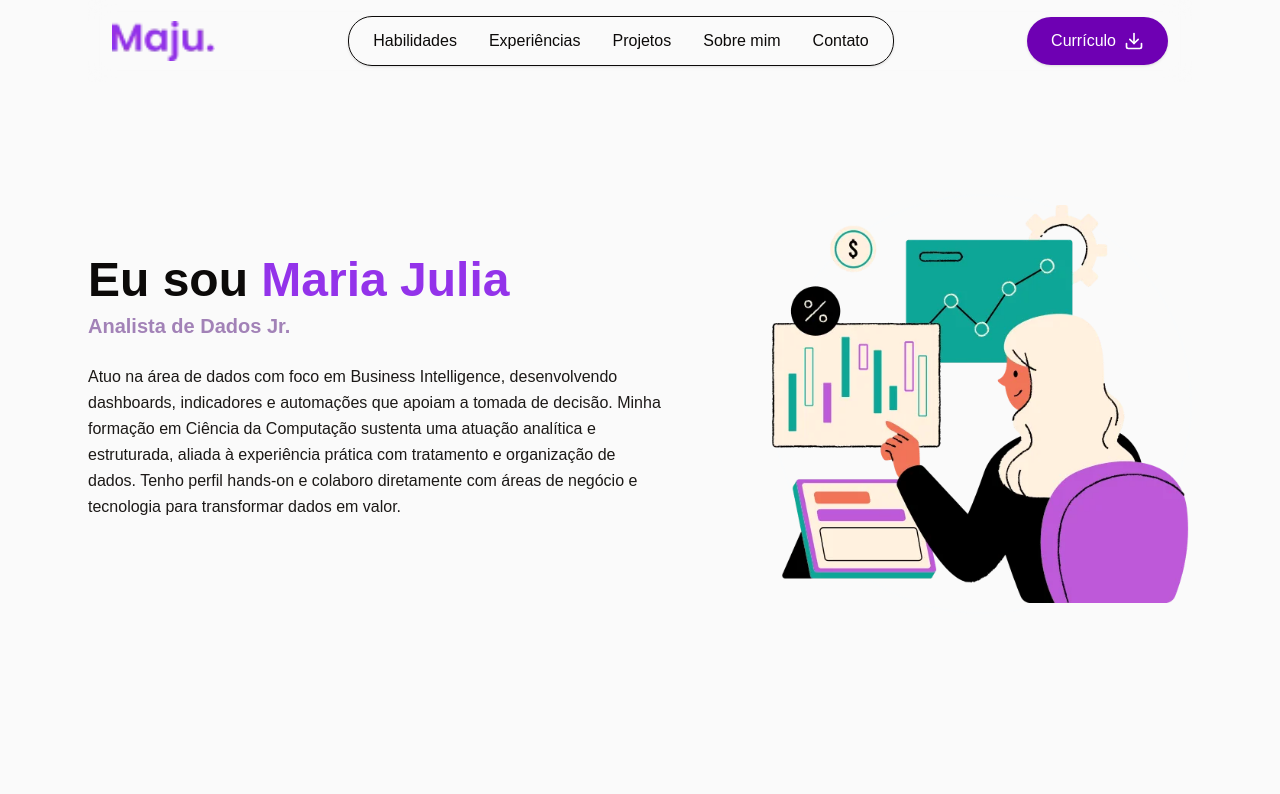
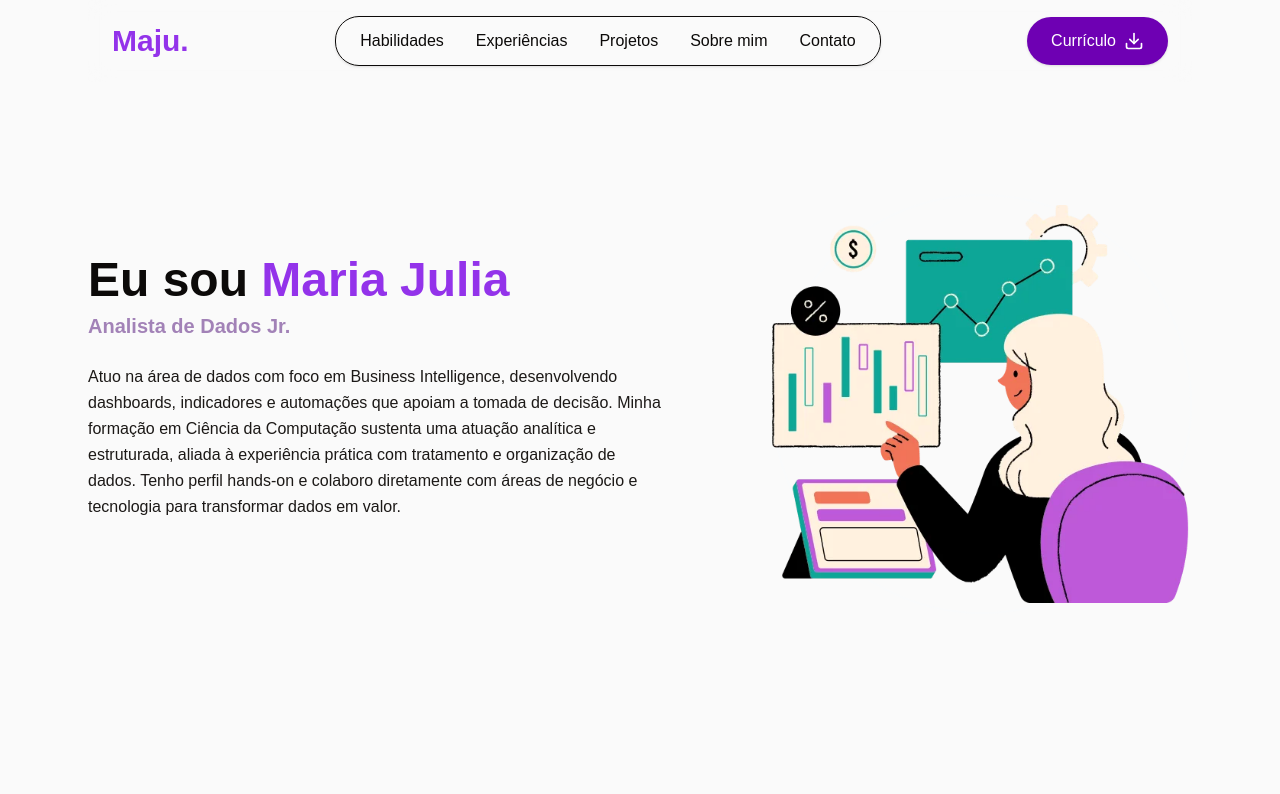
Before and after one commit to MajuFantagussi/Portifolio_Maria_Julia, a Next.js app: page / in a window 1280 px wide. Shown: the top 794 px of the page. Built offline with nearby package versions, Linux system fonts and the light colour scheme.

Commit message:
feat: Changing the logo type

```diff
--- a/components/Header.js
+++ b/components/Header.js
@@ -34,13 +34,7 @@ export default function Header() {
 
           {/* Logo */}
           <a href="#top" className="flex items-center cursor-pointer">
-            <Image
-              src="/img/maju.webp"
-              alt="Maju"
-              width={120}
-              height={40}
-              className="h-10 w-auto object-contain"
-            />
+            <span className="font-bold text-xl text-[#9333ea]" style={{fontSize: "30px"}}>Maju.</span>
           </a>
 
           {/* Links Desktop */}
```
